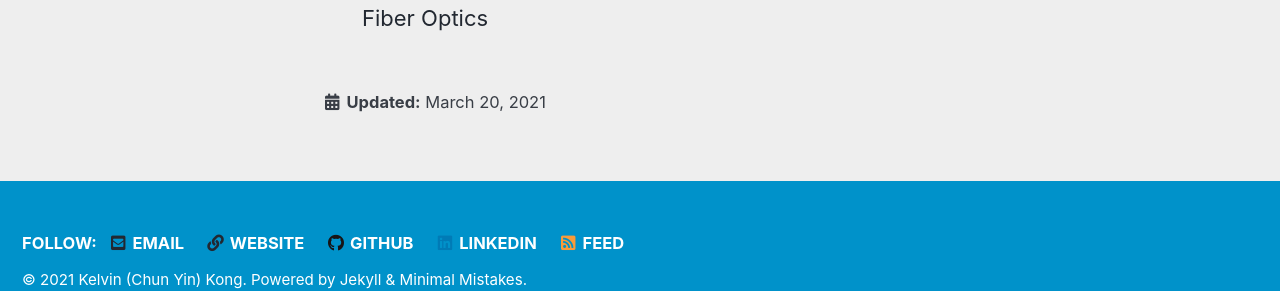
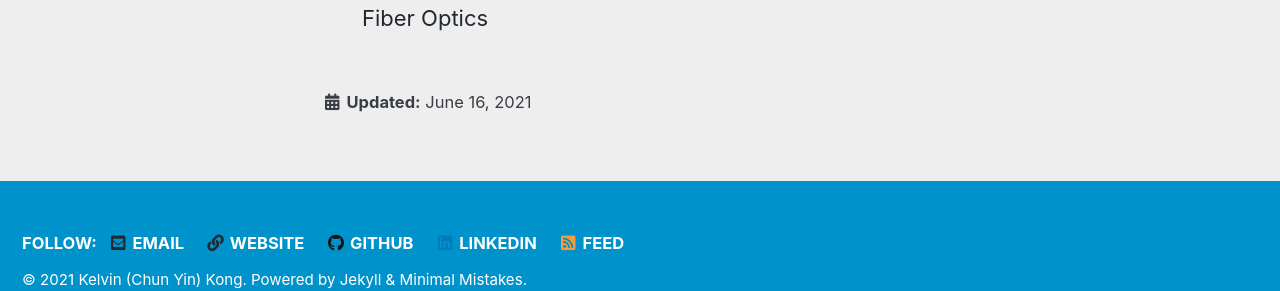
Before and after one commit to kelvin-cykong/kelvin-cykong.github.io, a Jekyll site: the page built from pages/education.md, in a window 1280 px wide and 900 px high, scrolled down 840 px. Shown: the part 564-855 px from the top of the window. Built offline with Jekyll 4.4.1, drawn with Linux system fonts in a browser that asks for light colours; cached includes are drawn as plain includes; comment, search, counter and statistics services are not loaded; part of the change alters nothing that is shown.

```diff
--- a/pages/education.md
+++ b/pages/education.md
@@ -1,7 +1,7 @@
 ---
 permalink: /education/
 title: "My Education"
-last_modified_at: 2021-03-20T20:54:41-05:00
+last_modified_at: 2021-06-16T20:54:41-05:00
 toc: true
 ---
 ### California State University East Bay
```
